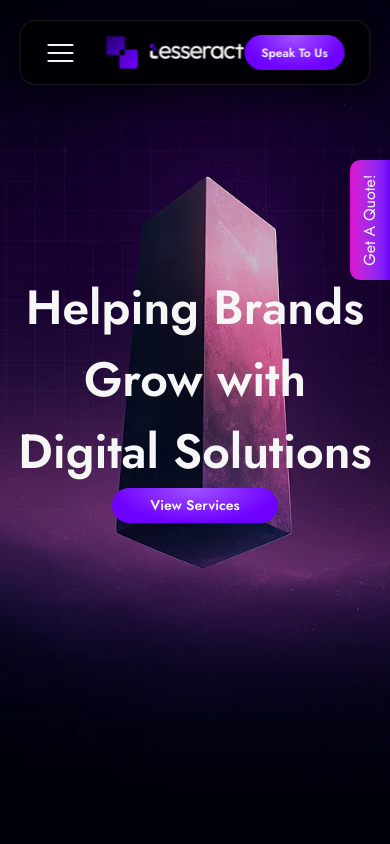
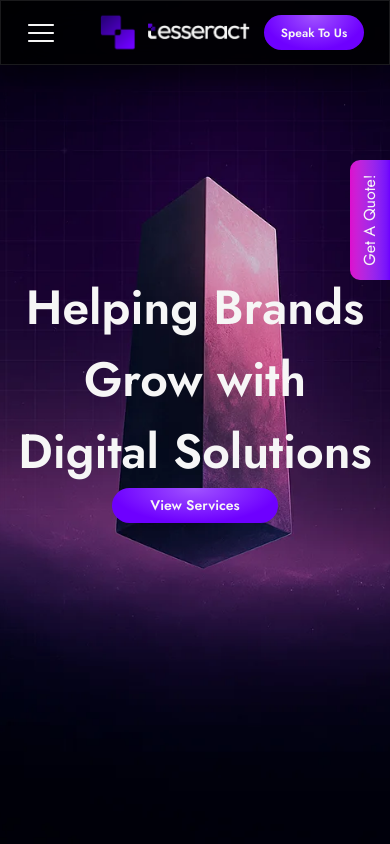
Before and after one commit to MohdHassan17/tesseract, a Next.js app: page /services in a window 390 px wide. Shown: the top 844 px of the page. Built offline with nearby package versions, Linux system fonts and the light colour scheme; grey boxes are pictures that could not be loaded.

Commit message:
Fixes to Navbar

```diff
--- a/app/services/page.jsx
+++ b/app/services/page.jsx
@@ -1,3 +1,6 @@
+
+
+
 import styles from "@/public/css/ui/Services.module.css";
 import servicesData from "@/data/services.json"; // Import the services JSON
 
--- a/components/Footer.jsx
+++ b/components/Footer.jsx
@@ -42,7 +42,7 @@ function Footer() {
 
         <div className={styles['links']}>
         <h3 className={styles["links-heading"]}>Socials</h3>
-        <Link href='/about'  className={styles['link']} >Instagramn</Link>
+        <Link href='/about'  className={styles['link']} >Instagram</Link>
          <Link href='/services'  className={styles['link']}>Facebook</Link>
          <Link href='/blog'  className={styles['link']}>LinkedIn</Link>
          <Link href='/blog'  className={styles['link']}>X (Twitter)</Link>
--- a/components/Industries.jsx
+++ b/components/Industries.jsx
@@ -57,26 +57,24 @@ function Industries() {
         />
 
         <p className="md:w-1/2 w-full text-xl md:text-2xl">
-We’ve partnered with clients across multiple industries, delivering tailored solutions to meet their unique challenges.
+          We’ve partnered with clients across multiple industries, delivering
+          tailored solutions to meet their unique challenges.
         </p>
       </div>
-      <div className="container mx-auto flex flex-col md:flex-row gap-10 pt-20 flex-wrap md:justify-between">
+      <div className="container mx-auto pt-20 flex-wrap grid grid-cols-1 md:grid-cols-2 lg:grid-cols-3  gap-10 justify-center items-center">
         {/* Value Card */}
 
         {industries.map((industry, index) => (
           <div
-            className="flex flex-col p-5 w-full  md:w-[350px] gap-2  rounded-[26px]  bg-black/20 rounded-2xl shadow-[0_4px_30px_rgba(0,0,0,0.1)] backdrop-blur-sm border-[.5px] border-[#171717]      bg-gradient-to-r from-[#171717] to-transparent"
+            className="flex flex-col p-5 w-full h-full gap-2  rounded-[26px]  bg-black/20 rounded-2xl shadow-[0_4px_30px_rgba(0,0,0,0.1)] backdrop-blur-sm border-[.5px] border-[#171717]      bg-gradient-to-r from-[#171717] to-transparent"
             data-aos="fade-up"
             data-aos-anchor-placement="center-bottom"
             key={index}
           >
             <h2 className="font-bold text-2xl  bg-gradient-to-r from-[#6e00ff] to-[#ff00e6] bg-clip-text text-transparent">
-                {industry.title}
+              {industry.title}
             </h2>
-            <p className="text-xl">
-              {" "}
-                {industry.description}
-            </p>
+            <p className="text-xl"> {industry.description}</p>
           </div>
         ))}
       </div>
--- a/public/css/Navbar.module.css
+++ b/public/css/Navbar.module.css
@@ -112,6 +112,13 @@
 @media screen and  (max-width: 768px){
 
 
+  .navbar{
+    width: 100%;
+    top: 0;
+    left: 0;
+    transform: translateX(0);
+    border-radius: 0;
+  }
 
   .hamburger{
     display: block;
```
